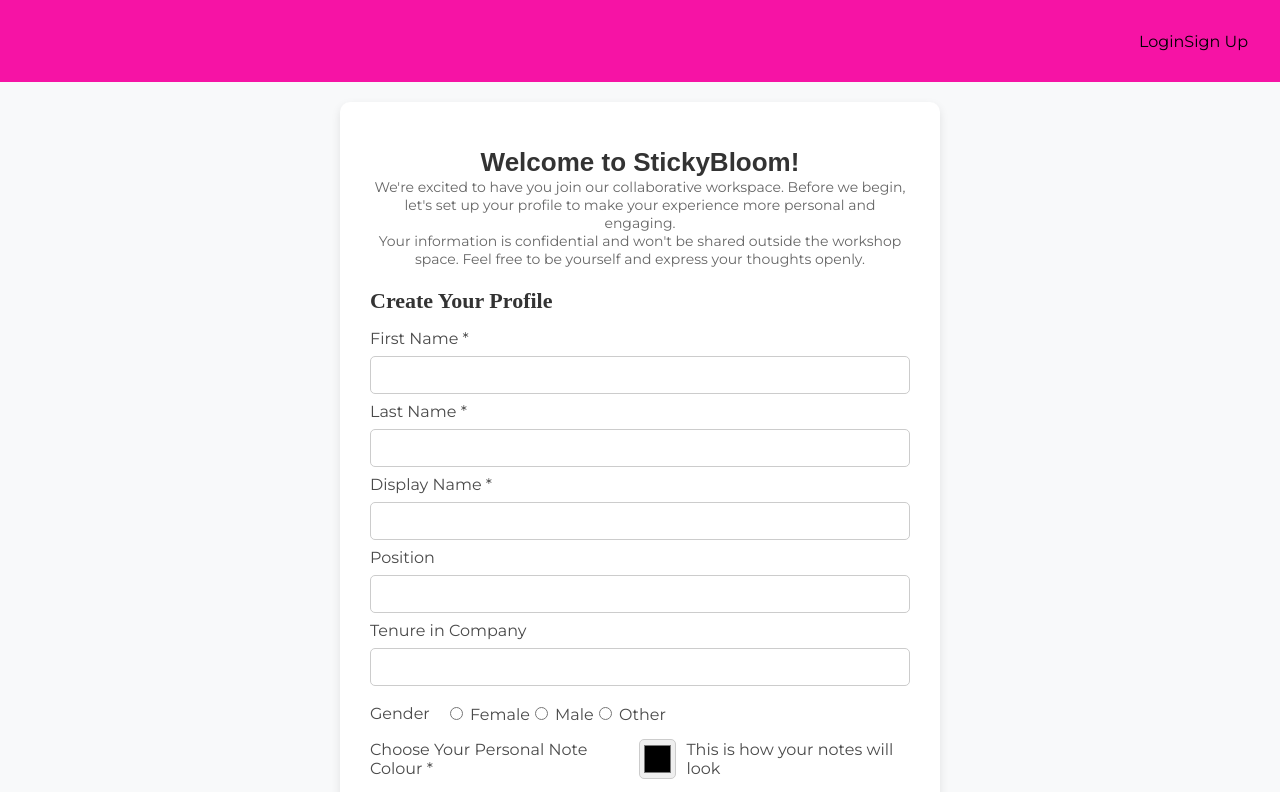
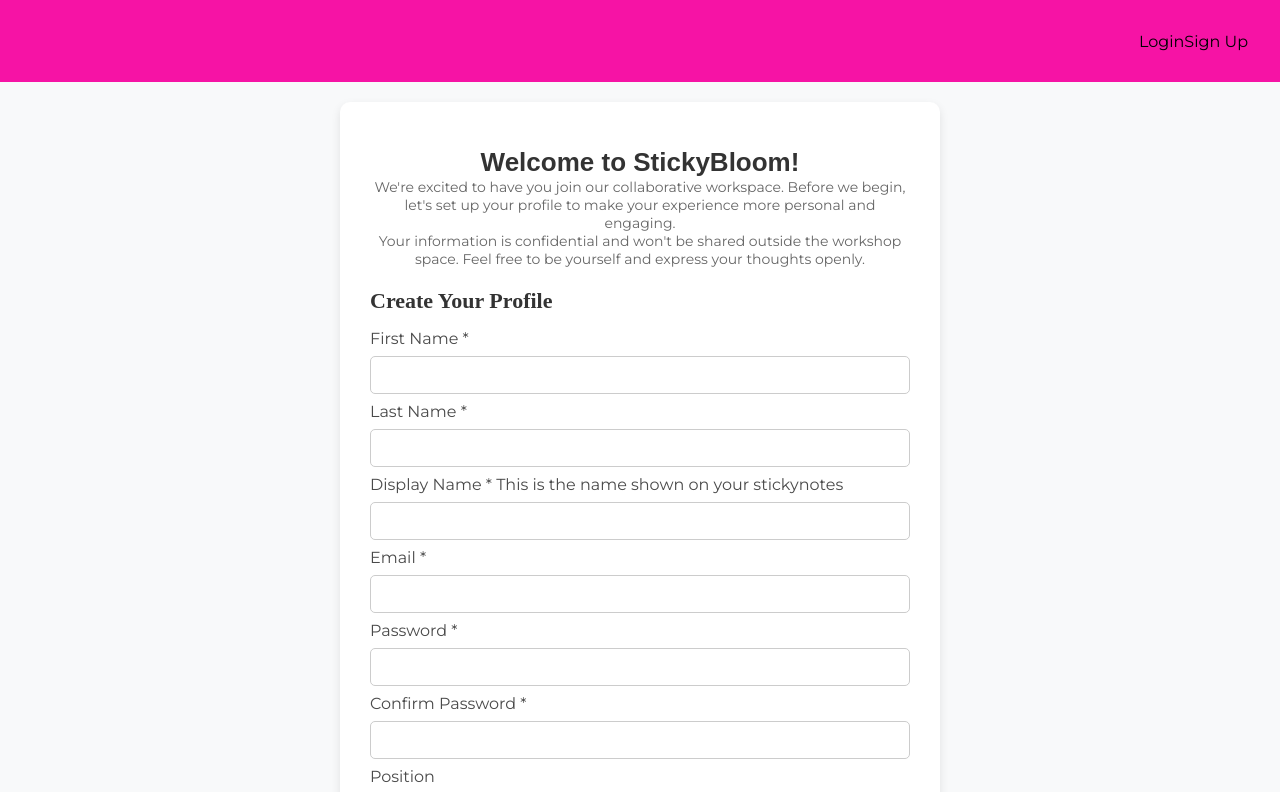
Before and after one commit to SheCodesAus/ping_penguins_frontend, a React (Vite) app: page /signup in a window 1280 px wide. Shown: the top 792 px of the page. Built offline with nearby package versions, Linux system fonts and the light colour scheme; a web font is replaced by a local one.

Commit message:
Signup dramas continued

```diff
--- a/src/pages/SignupPage.jsx
+++ b/src/pages/SignupPage.jsx
@@ -1,4 +1,7 @@
 import React, { useState } from "react";
+// import postLogin from "../api/post-login.js";
+// import postUser from "../api/post-user.js";
+// import { useNavigate } from "react-router-dom";
 
 const SignUpPage = ({ initialTitle }) => {
   const [workspaceTitle, setWorkspaceTitle] = useState(initialTitle || "");
@@ -6,6 +9,60 @@
   // const handleTitleChange = (event) => {
   //   setWorkspaceTitle(event.target.value);
   // };
+  const handleColorChange = (event) => {
+    const newColor = event.target.value;
+    console.log("newColor", newColor);
+    setSignUpDetails({...signUpDetails, color: newColor})
+    // setWorkspaceTitle(event.target.value);
+    console.log("SignUpDetails", signUpDetails)
+  };
+
+  const handleTextChange = (event, field) => {
+    const newText = event.target.value;
+    console.log("newText", newText);
+    if (field=="firstName")
+    {
+      setSignUpDetails({...signUpDetails,firstName:newText})
+    }
+    else if (field=="lastName")
+      {
+        setSignUpDetails({...signUpDetails,lastName:newText})
+      }
+    else if (field=="displayName")
+      {
+        setSignUpDetails({...signUpDetails,displayName:newText})
+      }
+    else if (field=="email")
+      {
+        setSignUpDetails({...signUpDetails,email:newText})
+      }
+    else if (field=="password")
+      {
+        setSignUpDetails({...signUpDetails,password:newText})
+      }
+    else if (field=="confirmPassword")
+      {
+        setSignUpDetails({...signUpDetails,confirmPassword:newText})
+      }
+    else if (field=="position")
+      {
+        setSignUpDetails({...signUpDetails,position:newText})
+      }
+    else if (field=="tenure")
+      {
+        setSignUpDetails({...signUpDetails,tenure:newText})
+      }
+    // setWorkspaceTitle(event.target.value);
+    console.log("SignUpDetails", signUpDetails)
+  };
+
+  const handleTandCChecked = (event) => {
+    const isChecked = event.target.checked;
+    console.log("TandCChecked", isChecked);
+    setSignUpDetails({...signUpDetails, tandcchecked: isChecked})
+    // setWorkspaceTtandccheckeditle(event.target.value);
+    console.log("SignUpDetails", signUpDetails)
+  };
 
   const [signUpDetails, setSignUpDetails] = useState({
     firstName: "",
@@ -13,7 +70,14 @@
     displayName: "",
     email: "",
     password: "",
+    confirmPassword: "",
+    position: "",
+    tenure: "",
+    color: "",
+    bio: "",
+    tandcchecked: false,
   });
+
 
   return (
     <div className="workspace-signup">
@@ -51,15 +115,27 @@
             <div className="form-section">
               <label className="form-label">
                 First Name <span className="required">*</span>
-                <input type="text" name="firstName" className="workspace-signup-input" value={signUpDetails.firstName} required />
+                <input type="text" name="firstName" className="workspace-signup-input" onChange={(e) => handleTextChange(e, "firstName")} required />
               </label>
               <label className="form-label">
                 Last Name <span className="required">*</span>
-                <input type="text" name="lastName" className="workspace-signup-input" value={signUpDetails.lastName} required />
+                <input type="text" name="lastName" className="workspace-signup-input" onChange={(e) => handleTextChange(e, "lastName")} required />
               </label>
               <label className="form-label">
-                Display Name <span className="required">*</span>
-                <input type="text" name="displayName" className="workspace-signup-input" value={signUpDetails.displayName} required />
+                Display Name <span className="required">* This is the name shown on your stickynotes</span>
+                <input type="text" name="displayName" className="workspace-signup-input" onChange={(e) => handleTextChange(e, "displayName")} required />
+              </label>
+              <label className="form-label">
+                Email <span className="required">*</span>
+                <input type="email" name="email" className="workspace-signup-email" onChange={(e) => handleTextChange(e, "email")} required />
+              </label>
+              <label className="form-label">
+                Password <span className="required">*</span>
+                <input type="password" name="password" className="workspace-signup-password" onChange={(e) => handleTextChange(e, "password")}  required />
+              </label>
+              <label className="form-label">
+                Confirm Password <span className="required">*</span>
+                <input type="password" name="confirmPassword" className="workspace-signup-confirmpassword" onChange={(e) => handleTextChange(e, "confirmPassword")}  required />
               </label>
             </div>
 
@@ -67,15 +143,15 @@
             <div className="form-section">
               <label className="form-label">
                 Position
-                <input type="text" name="position" className="workspace-signup-input" />
+                <input type="text" name="position" className="workspace-signup-input" onChange={(e) => handleTextChange(e, "position")} />
               </label>
               <label className="form-label">
                 Tenure in Company
-                <input type="text" name="tenure" className="workspace-signup-input" />
+                <input type="text" name="tenure" className="workspace-signup-input" onChange={(e) => handleTextChange(e, "tenure")} />
               </label>
             </div>
 
-            {/* Gender Selection */}
+            {/* Gender Selection
             <div className="workspace-signup-gender">
               <span>Gender</span>
               <div className="gender-options">
@@ -89,12 +165,12 @@
                   <input type="radio" name="gender" value="other" /> Other
                 </label>
               </div>
-            </div>
+            </div> */}
 
             {/* Personal Note Color Picker */}
             <div className="workspace-signup-color-picker">
               <label className="form-label">Choose Your Personal Note Colour <span className="required">*</span> </label>
-              <input type="color" name="noteColor" className="workspace-signup-color-box" required />
+              <input type="color" name="noteColor" onChange={handleColorChange} className="workspace-signup-color-box" required />
               <div className="note-preview">This is how your notes will look</div>
             </div>
 
@@ -114,7 +190,7 @@
               You can update it anytime from your profile settings.
             </div>
             <label className="workspace-signup-terms">
-              <input type="checkbox" name="terms" required /> I agree to the{" "}
+              <input type="checkbox" name="terms" checked={signUpDetails.tandcchecked} onChange={handleTandCChecked} required /> I agree to the{" "}
               <a href="/terms">Terms and Conditions</a> and{" "}
               <a href="/privacy">Privacy Policy</a>
             </label>
```
